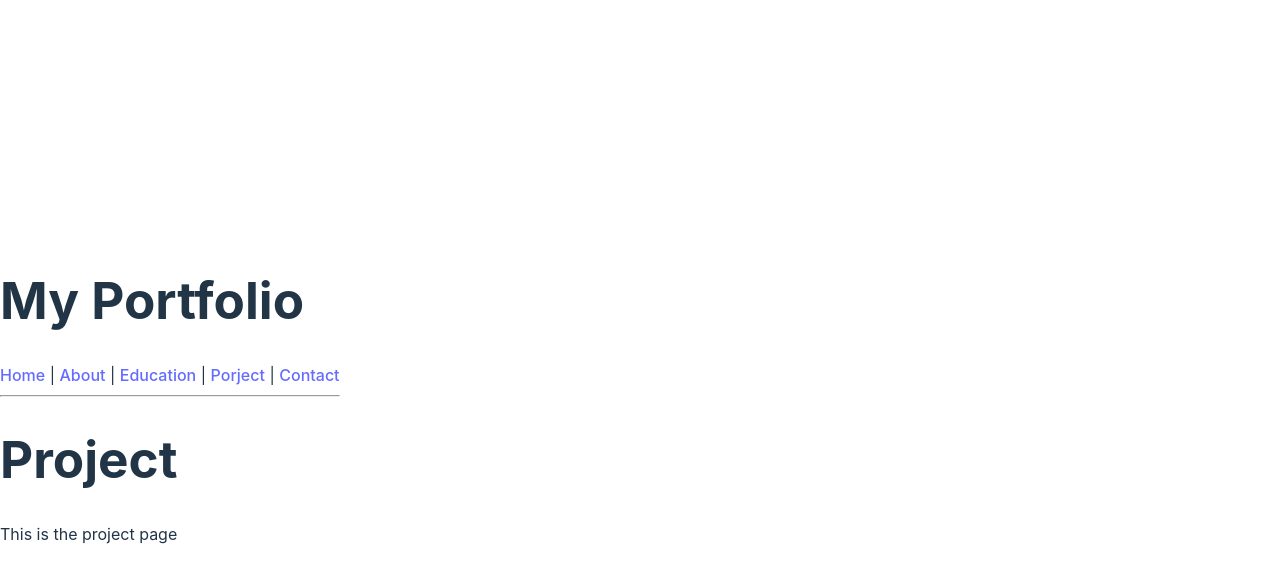
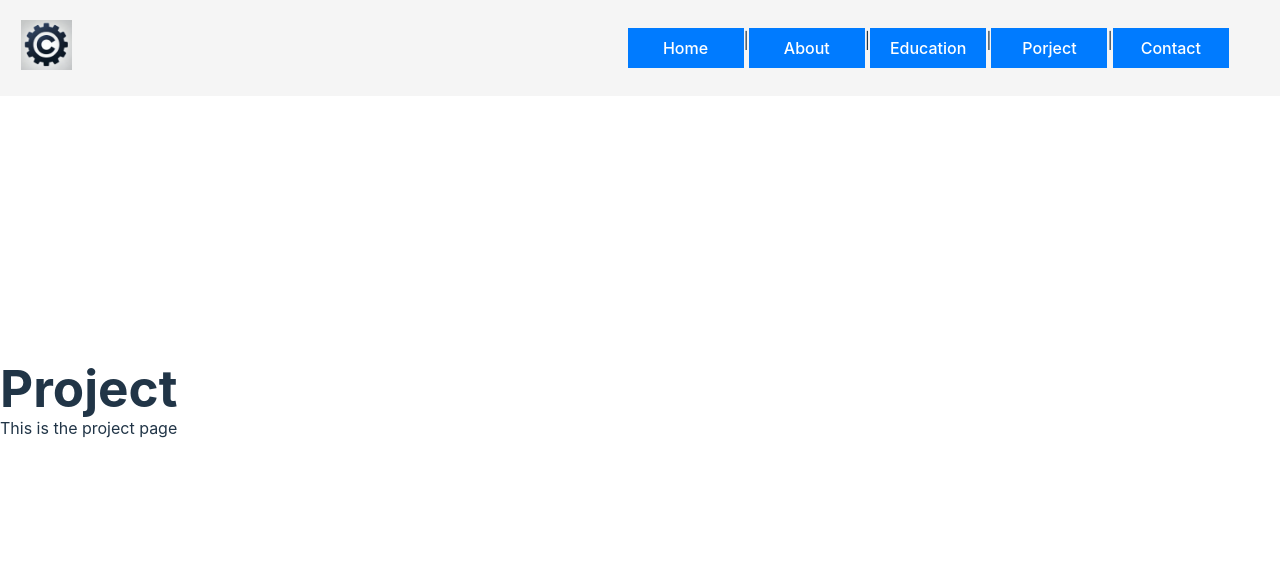
Before and after one commit to mechbrian/mern-portfolio, a React (Vite) app in the folder client/: page /project in a window 1280 px wide. Shown: the top 582 px of the page. Built offline with nearby package versions, Linux system fonts and the light colour scheme.

Commit message:
modify header

```diff
--- /dev/null
+++ b/client/components/Layout.css
@@ -0,0 +1,43 @@
+* {
+    margin: 0;
+    padding: 0;
+  }
+
+  .layout-header {
+    display: flex;
+    align-items: center;
+    justify-content: space-between;
+    padding: 10px 20px;
+    background-color: #f5f5f5; /* 背景顏色，可根據需要調整 */
+    width: 100%;
+    position: fixed; /* 固定在頂部 */
+    top: 0;
+    left: 0;
+  }
+
+  .logo img {
+    height: 50px;
+    cursor: pointer;
+    margin-left: 1px;
+    margin-right: 100px;
+    margin-top: 10px;
+    margin-bottom: 10px;
+  }
+
+  .navigation {
+    display: flex;
+    position: fixed;
+    right: 4%;
+  }
+
+  .nav-button {
+    width: 100px;
+    padding: 8px;
+    background-color: #007bff;
+    color: white;
+    text-align: center;
+  }
+
+  .nav-button:hover {
+    background-color: #0056b3;
+  }
--- a/client/components/Layout.jsx
+++ b/client/components/Layout.jsx
@@ -1,14 +1,38 @@
-import React from 'react';
-import { Link } from 'react-router-dom';
+import React from "react";
+import { Link } from "react-router-dom";
+import "./Layout.css";
 
-export default function Layout(){
-    return(
-        <>
-        <h1>My Portfolio</h1>
-        <nav>
-            <Link to="/">Home</Link> | <Link to="/about">About</Link> | <Link to="/education">Education</Link> | <Link to="/project">Porject</Link> | <Link to="/contact">Contact</Link>
-        </nav>
-        <hr />
-        </>
-    );
+export default function Layout() {
+  return (
+    <header className="layout-header">
+      <div className="logo">
+        <Link to="/">
+          <img src="../src/assets/logo.png" alt="logo" />
+        </Link>
+      </div>
+      <nav className="navigation">
+        <Link to="/" className="nav-button">
+          Home
+        </Link>{" "}
+        |
+        <Link to="/about" className="nav-button">
+          About
+        </Link>{" "}
+        |{" "}
+        <Link to="/education" className="nav-button">
+          Education
+        </Link>{" "}
+        |{" "}
+        <Link to="/project" className="nav-button">
+          Porject
+        </Link>{" "}
+        |
+        <Link to="/contact" className="nav-button">
+          Contact
+        </Link>
+      </nav>
+      <br />
+      <hr />
+    </header>
+  );
 }
```
Also changed, not shown: client/src/assets/logo.png (added).
